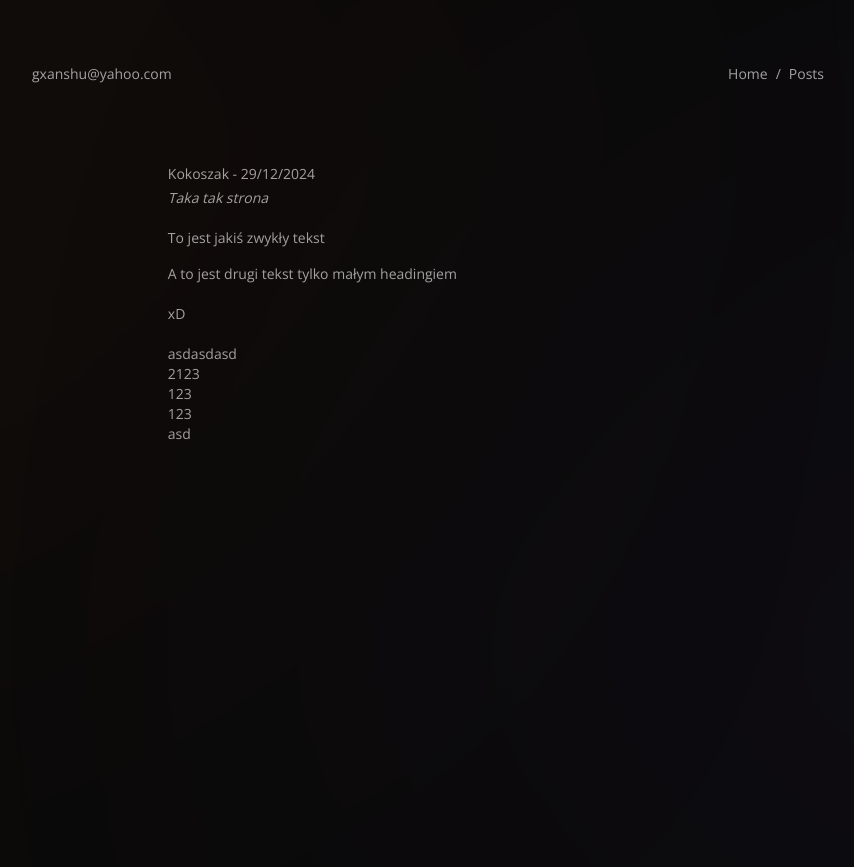
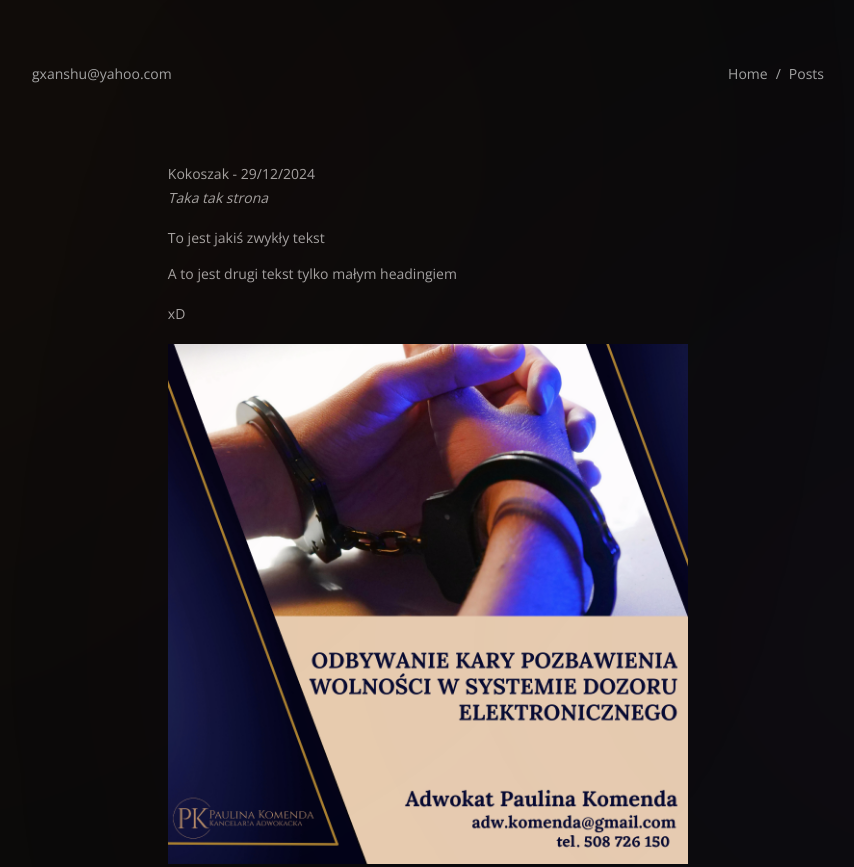
Before and after one commit to MateuszZaniewski/DecapTest, an Astro site: page /posts/kokoszak in a window 1280 px wide. Shown: the top 867 px of the page, without its empty margins (212-1066 px from the left). Before the commit the page ends 800 px from the top, so only its background shows below. Built offline with nearby package versions, Linux system fonts and the light colour scheme; Astro itself is replaced by a stand-in of ours.

Commit message:
Update Posts “kokoszak”

```diff
--- a/src/content/posts/kokoszak.md
+++ b/src/content/posts/kokoszak.md
@@ -8,19 +8,11 @@ isDraft: false
 ---
 # T﻿o jest jakiś zwykły tekst
 
-
-
 ###### A﻿ to jest drugi tekst tylko małym headingiem
-
-
-
-
-
-
 
 x﻿D
 
-
+![xDDD](/images/sde.png "Foto")
 
 1. a﻿sdasdasd
 2. 2﻿123
```
Also changed, not shown: public/images/sde.png (added).
